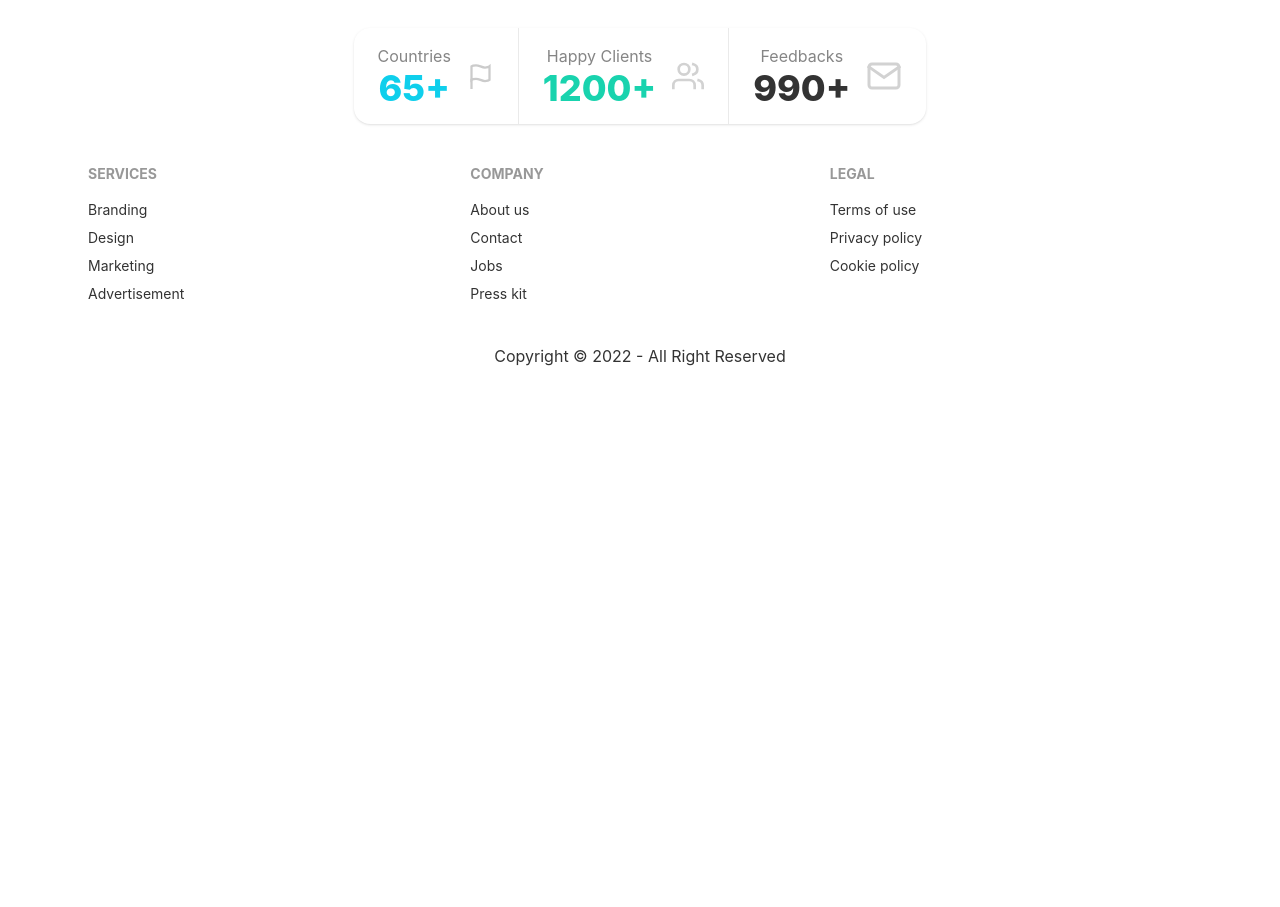
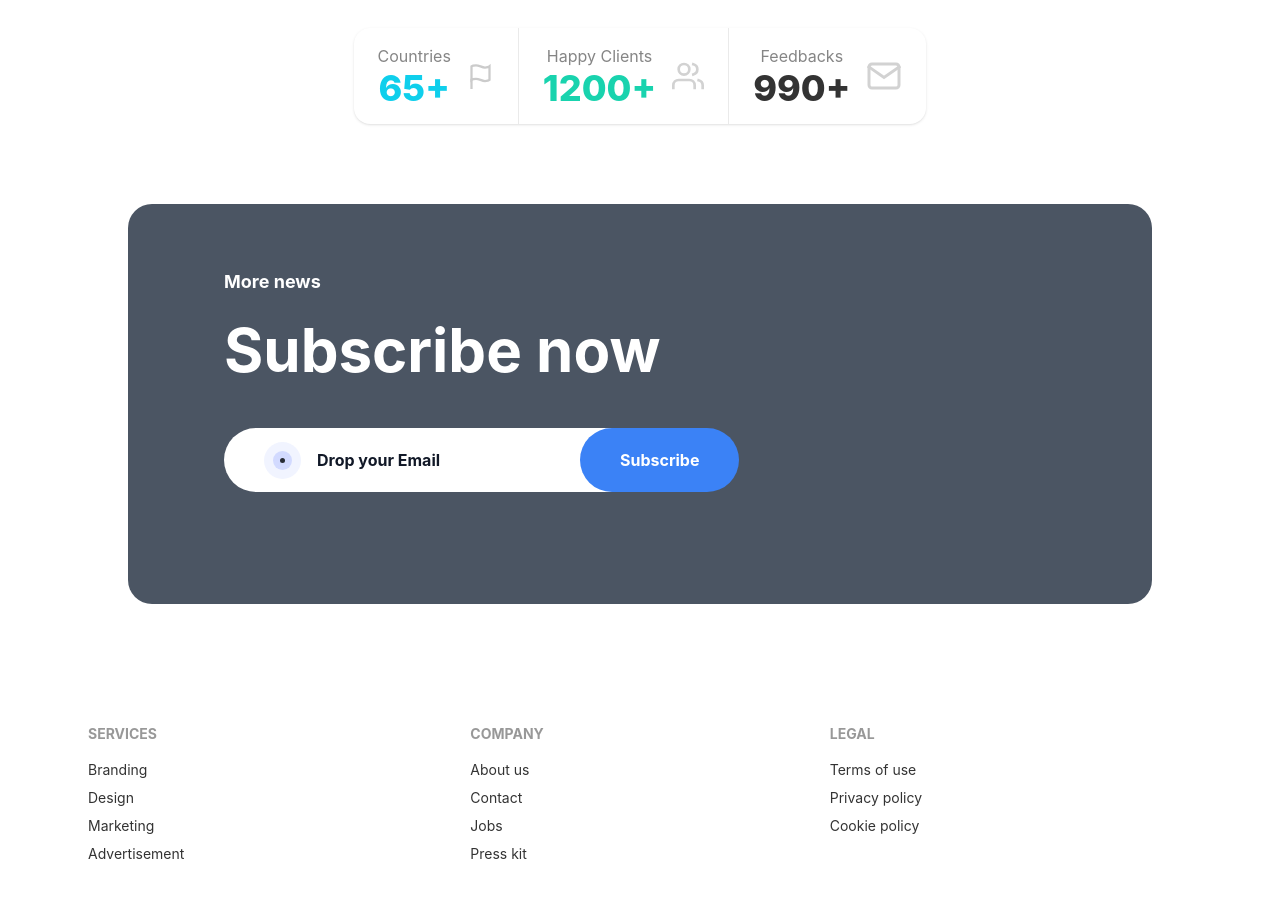
Before and after one commit to Emarat/manufacturer-website-client-side, a React (Create React App) app: page / in a window 1280 px wide. Shown: the part 2540-3447 px from the top of the page. Before the commit the page ends 2988 px from the top, so only its background shows below. Built offline with nearby package versions, Linux system fonts and the light colour scheme.

Commit message:
newsletter

```diff
--- /dev/null
+++ b/src/Pages/Home/AddReview.js
@@ -0,0 +1,22 @@
+import React, { useState } from 'react';
+import { useForm } from "react-hook-form";
+import Review from './Review';
+
+const AddReview = () => {
+    const [reviews, setReviews] = useState({});
+    const { register, handleSubmit } = useForm();
+    const onSubmit = data => setReviews(data);
+    // console.log(reviews);
+
+
+    return (
+        <>
+            <form onSubmit={handleSubmit(onSubmit)}>
+                <textarea {...register("comment here")} /> <br></br>
+                <input type="submit" />
+            </form>
+        </>
+    );
+};
+
+export default AddReview;
--- a/src/Pages/Home/Home.js
+++ b/src/Pages/Home/Home.js
@@ -5,6 +5,7 @@ import Navbar from '../Shared/Navbar';
 import Tool from './Tool';
 import BusinessSummery from './BusinessSummery';
 import HundredHandTools from './HundredHandTools';
+import NewsLetter from './NewsLetter';
 
 const Home = () => {
     return (
@@ -14,6 +15,7 @@ const Home = () => {
             <Tool></Tool>
             <HundredHandTools></HundredHandTools>
             <BusinessSummery></BusinessSummery>
+            <NewsLetter></NewsLetter>
             <Footer></Footer>
         </>
     );
--- a/src/Pages/Home/HundredHandTools.js
+++ b/src/Pages/Home/HundredHandTools.js
@@ -3,8 +3,8 @@ import React from 'react';
 const HundredHandTools = () => {
     return (
         <div>
-            <div className="w-full rounded mt-12">
-                <img src="https://i.ibb.co/cYd5vJm/banner5.webp" className="w-full rounded" />
+            <div className="w-full rounded mt-12 ">
+                <img src="https://i.ibb.co/cYd5vJm/banner5.webp" className="w-full rounded hover:-translate-y-1 hover:scale-100" />
             </div>
         </div>
     );
--- /dev/null
+++ b/src/Pages/Home/NewsLetter.js
@@ -0,0 +1,29 @@
+import React from 'react';
+
+const NewsLetter = () => {
+    return (
+        <div>
+            <section class="py-20 2xl:py-40 ">
+                <div class="container px-4 mx-auto">
+                    <div class="max-w-5xl mx-auto">
+                        <div class="relative pt-16 px-6 lg:px-24 pb-20 bg-gray-600 rounded-3xl overflow-hidden">
+                            <div class="relative">
+                                <span class="text-base lg:text-lg text-white font-bold">More news</span>
+                                <h3 class="mt-6 mb-12 text-5xl lg:text-6xl text-white font-bold font-heading">Subscribe now</h3>
+                                <div class="sm:max-w-md mb-8 sm:flex sm:items-center sm:bg-white sm:rounded-full">
+                                    <span class="hidden sm:inline-block pl-2 sm:pl-6 lg:pl-10">
+                                        <svg width="37" height="37" viewbox="0 0 37 37" fill="none" xmlns="http://www.w3.org/2000/svg"><circle cx="18.5" cy="18.5" r="9.5" fill="#1F40FF" fill-opacity="0.15"></circle><circle cx="18.5" cy="18.5" r="18.5" fill="#1F40FF" fill-opacity="0.06"></circle><circle cx="18.5" cy="18.5" r="2.5" fill="#282C36"></circle></svg>
+                                    </span>
+                                    <input class="w-full sm:w-auto mb-4 sm:mb-0 pl-8 sm:pl-4 py-5 rounded-full placeholder-gray-900 font-bold focus:outline-none" type="email" placeholder="Drop your Email" />
+                                    <button class="w-full sm:w-auto ml-auto px-10 py-5 text-white font-bold bg-blue-500 hover:bg-blue-600 rounded-full transition duration-200">Subscribe</button>
+                                </div>
+                            </div>
+                        </div>
+                    </div>
+                </div>
+            </section>
+        </div>
+    );
+};
+
+export default NewsLetter;
--- a/src/Pages/Shared/Footer.js
+++ b/src/Pages/Shared/Footer.js
@@ -2,7 +2,7 @@ import React from 'react';
 
 const Footer = () => {
     return (
-        <footer className=" p-10 ">
+        <footer className=" p-10">
             <div className='footer'>
                 <div>
                     <span className="footer-title">Services</span>
```
